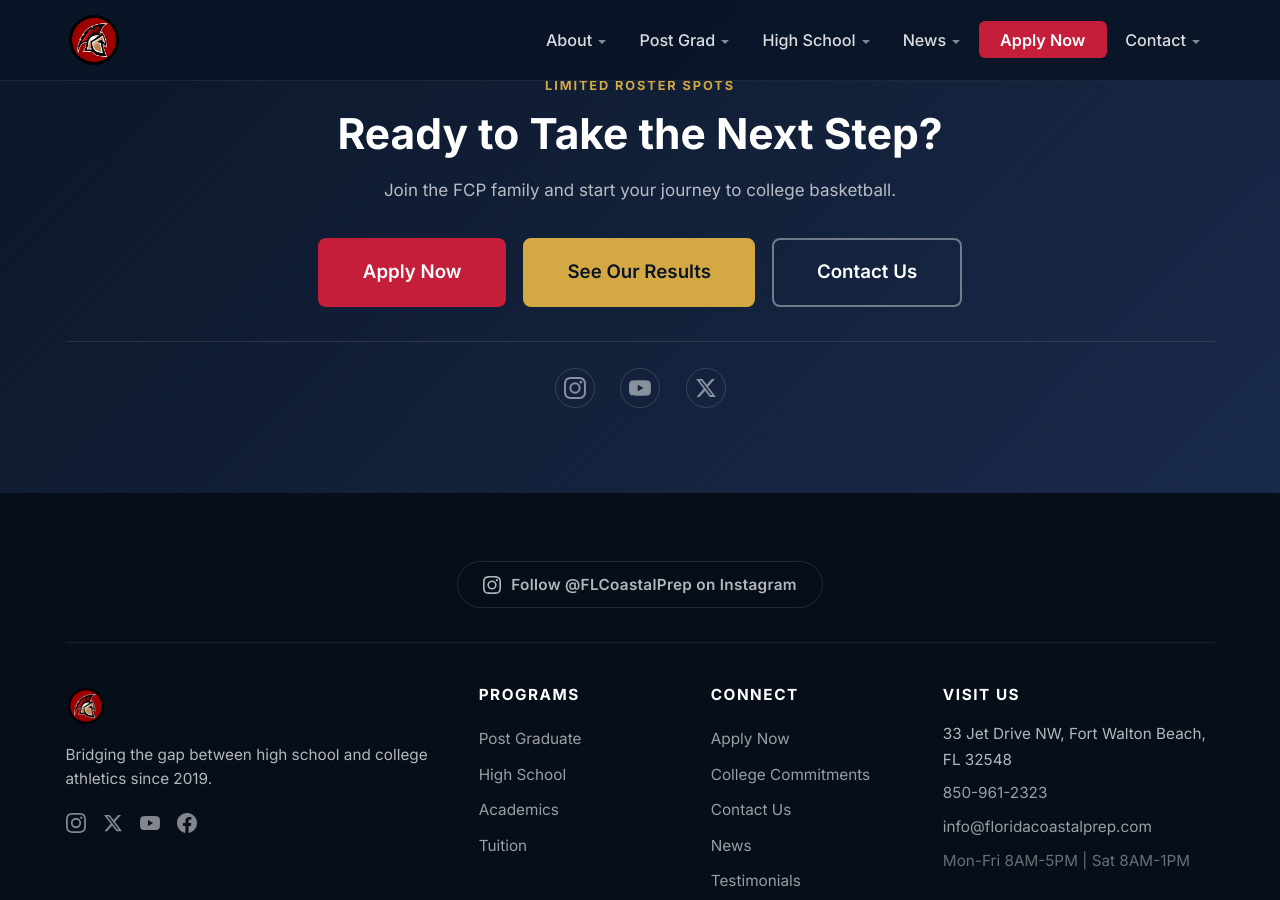
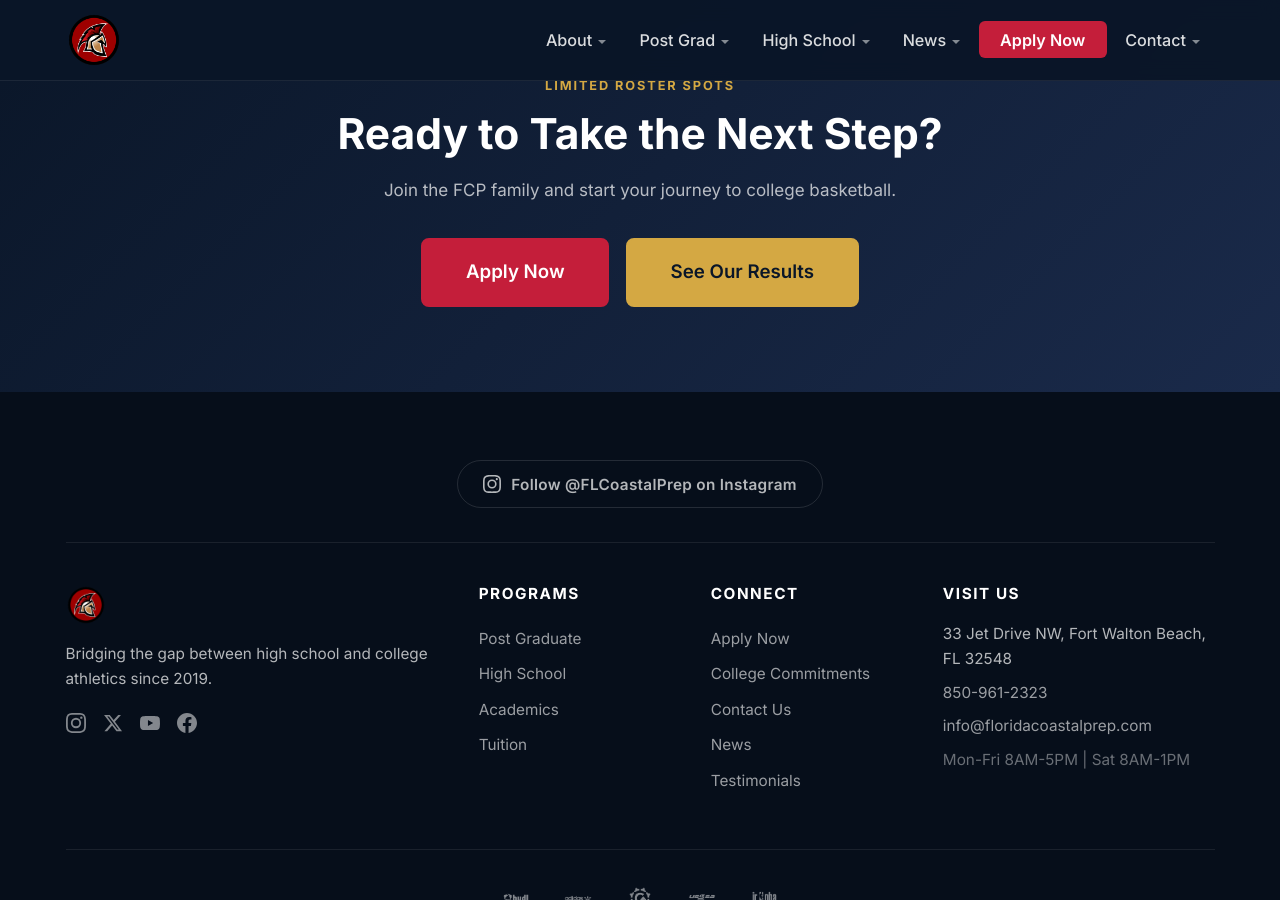
Before and after one commit to CoachD23/fcp-jekyll-site, a Jekyll site: the page built from index.html, in a window 1280 px wide and 900 px high, scrolled down 4412 px. Built offline with Jekyll 4.4.1, drawn with Linux system fonts in a browser that asks for light colours; a script that is not in the unit is left out.

Commit message:
Simplify homepage CTA: 2 buttons, remove social icons (already in footer)

```diff
--- a/index.html
+++ b/index.html
@@ -219,18 +219,6 @@
     <div class="hero-cta">
       <a href="/apply/" class="btn btn-primary">Apply Now</a>
       <a href="/commitments/" class="btn btn-gold">See Our Results</a>
-      <a href="/contact/" class="btn btn-outline">Contact Us</a>
-    </div>
-    <div class="cta-social">
-      <a href="https://instagram.com/FLCoastalPrep" target="_blank" rel="noopener" aria-label="Instagram">
-        <svg width="22" height="22" viewBox="0 0 24 24" fill="currentColor"><path d="M12 2.163c3.204 0 3.584.012 4.85.07 3.252.148 4.771 1.691 4.919 4.919.058 1.265.069 1.645.069 4.849 0 3.205-.012 3.584-.069 4.849-.149 3.225-1.664 4.771-4.919 4.919-1.266.058-1.644.07-4.85.07-3.204 0-3.584-.012-4.849-.07-3.26-.149-4.771-1.699-4.919-4.92-.058-1.265-.07-1.644-.07-4.849 0-3.204.013-3.583.07-4.849.149-3.227 1.664-4.771 4.919-4.919 1.266-.057 1.645-.069 4.849-.069zM12 0C8.741 0 8.333.014 7.053.072 2.695.272.273 2.69.073 7.052.014 8.333 0 8.741 0 12c0 3.259.014 3.668.072 4.948.2 4.358 2.618 6.78 6.98 6.98C8.333 23.986 8.741 24 12 24c3.259 0 3.668-.014 4.948-.072 4.354-.2 6.782-2.618 6.979-6.98.059-1.28.073-1.689.073-4.948 0-3.259-.014-3.667-.072-4.947-.196-4.354-2.617-6.78-6.979-6.98C15.668.014 15.259 0 12 0zm0 5.838a6.162 6.162 0 100 12.324 6.162 6.162 0 000-12.324zM12 16a4 4 0 110-8 4 4 0 010 8zm6.406-11.845a1.44 1.44 0 100 2.881 1.44 1.44 0 000-2.881z"/></svg>
-      </a>
-      <a href="https://youtube.com/@floridacoastalprep" target="_blank" rel="noopener" aria-label="YouTube">
-        <svg width="22" height="22" viewBox="0 0 24 24" fill="currentColor"><path d="M23.498 6.186a3.016 3.016 0 00-2.122-2.136C19.505 3.545 12 3.545 12 3.545s-7.505 0-9.377.505A3.017 3.017 0 00.502 6.186C0 8.07 0 12 0 12s0 3.93.502 5.814a3.016 3.016 0 002.122 2.136c1.871.505 9.376.505 9.376.505s7.505 0 9.377-.505a3.015 3.015 0 002.122-2.136C24 15.93 24 12 24 12s0-3.93-.502-5.814zM9.545 15.568V8.432L15.818 12l-6.273 3.568z"/></svg>
-      </a>
-      <a href="https://x.com/FLCoastalPrep" target="_blank" rel="noopener" aria-label="Twitter/X">
-        <svg width="22" height="22" viewBox="0 0 24 24" fill="currentColor"><path d="M18.244 2.25h3.308l-7.227 8.26 8.502 11.24H16.17l-5.214-6.817L4.99 21.75H1.68l7.73-8.835L1.254 2.25H8.08l4.713 6.231zm-1.161 17.52h1.833L7.084 4.126H5.117z"/></svg>
-      </a>
     </div>
   </div>
 </section>
```
